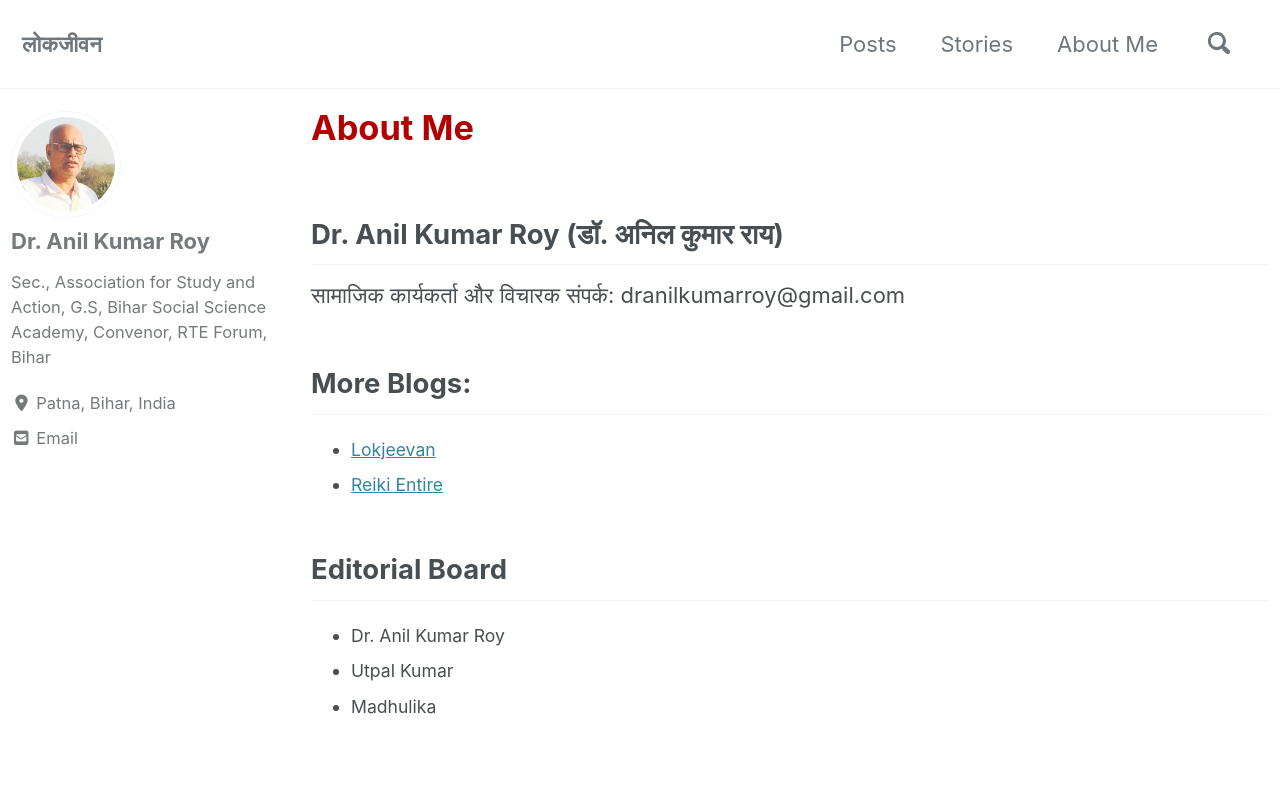
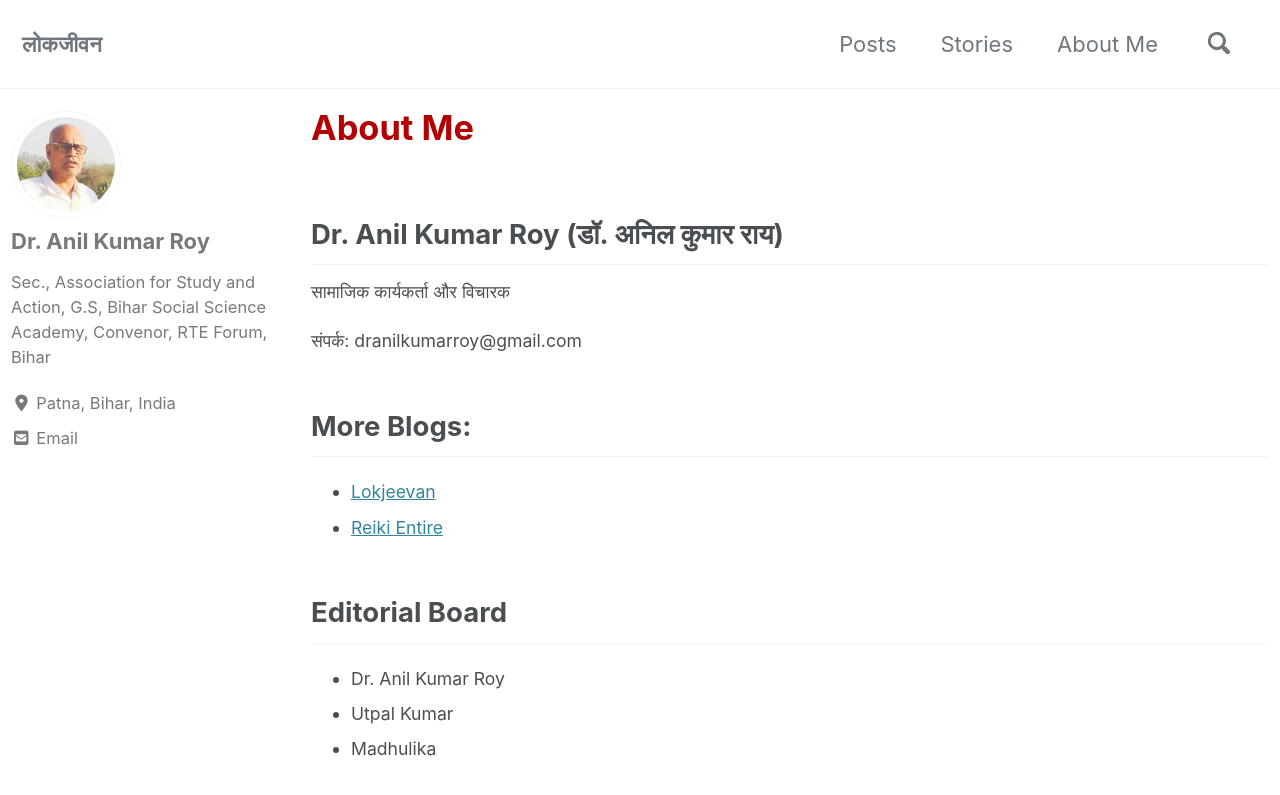
Before and after one commit to lokjivan/lokjivan-earthinversion, a Jekyll site: the page built from _pages/about-me.html, in a window 1280 px wide and 900 px high. Shown: the top 795 px of the window. Built offline with Jekyll 4.4.1, drawn with Linux system fonts in a browser that asks for light colours; cached includes are drawn as plain includes; nearby versions of some CDN libraries; comment, search, counter and statistics services are not loaded.

```diff
--- a/_pages/about-me.html
+++ b/_pages/about-me.html
@@ -6,9 +6,9 @@ classes:
 ---
 
 <h2>Dr. Anil Kumar Roy (डॉ. अनिल कुमार राय)</h2>
-सामाजिक कार्यकर्ता और विचारक
+<p>सामाजिक कार्यकर्ता और विचारक</p>
 
-संपर्क: dranilkumarroy@gmail.com
+<p>संपर्क: dranilkumarroy@gmail.com</p>
 
 <h2>More Blogs: </h2>
 <ul>
```
